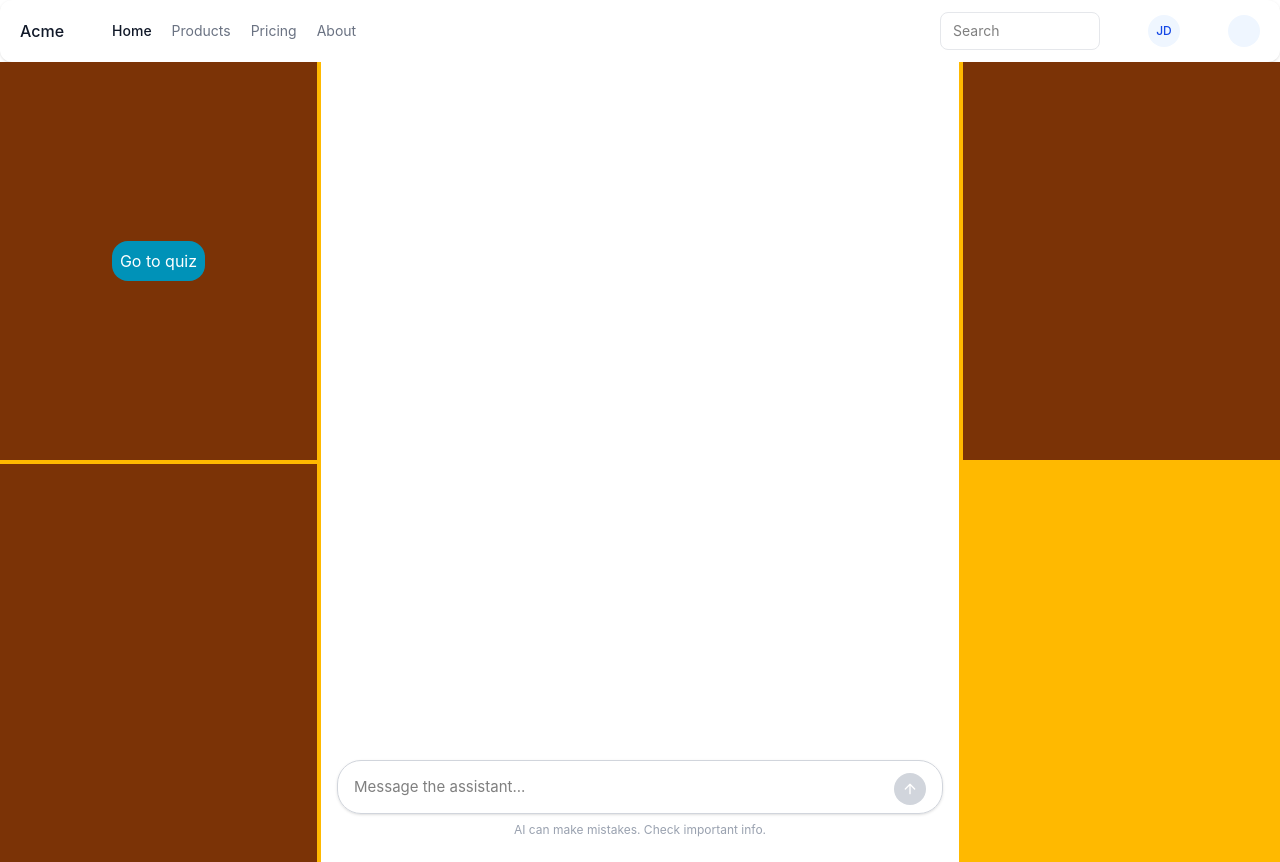
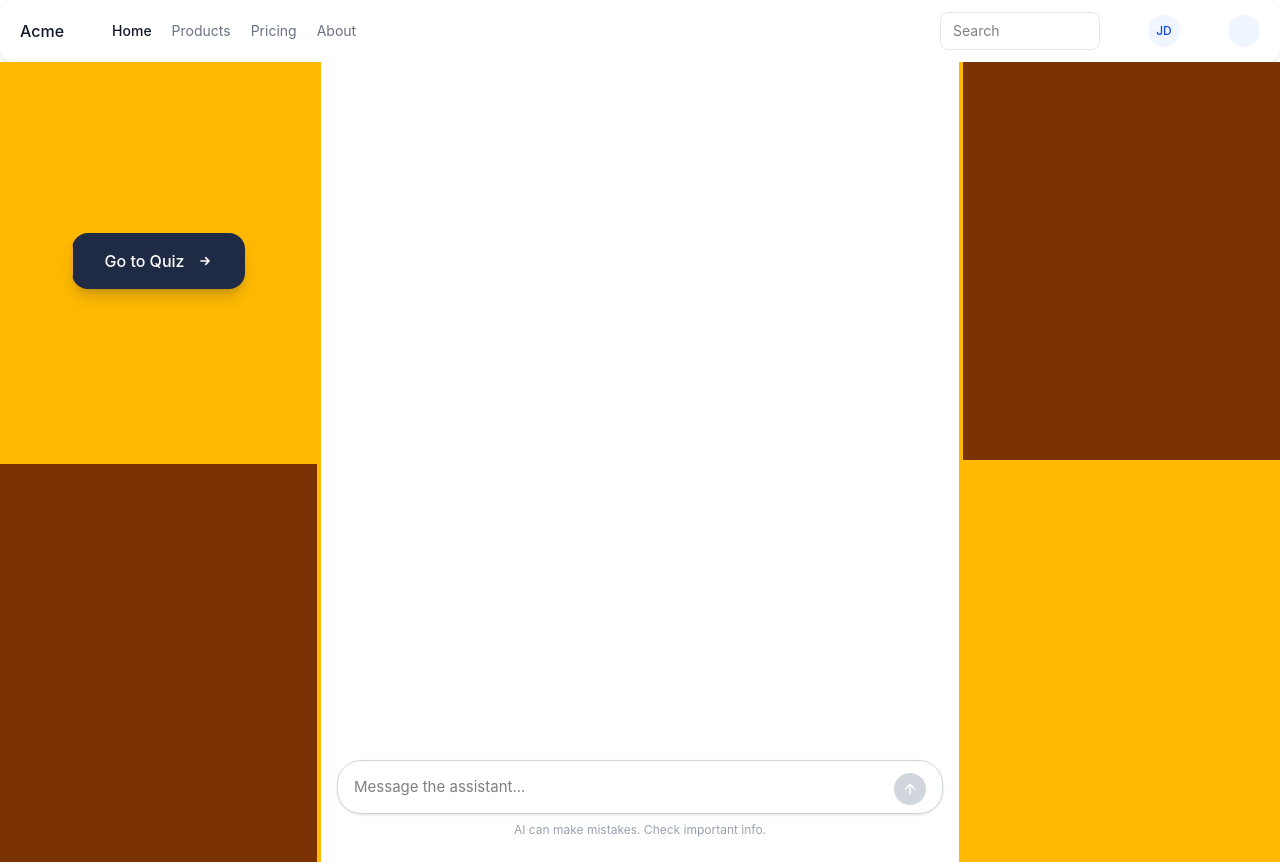
Before and after one commit to tiwarinirjal0-sketch/learnmate, a React (Vite) app in the folder study-assistant-frontend/: page / in a window 1280 px wide. Built offline with nearby package versions, Linux system fonts and the light colour scheme.

Commit message:
WIP: add animated nav button in hero section to quiz route

```diff
--- a/study-assistant-frontend/src/pages/Homepage.jsx
+++ b/study-assistant-frontend/src/pages/Homepage.jsx
@@ -7,10 +7,28 @@ export default function Home(){
 
         <>
          <div className="w-screen min-h-screen bg-amber-400 grid grid-cols-4 grid-rows-2 gap-1">
-              <div className="bg-amber-900 flex items-center justify-center">
-                 <button
-                 onClick={()=>nav('/quiz')}
-                 className="text-white bg-cyan-600 p-2 rounded-2xl hover:bg-blue-300 hover:text-black">Go to quiz</button>
+              <div className="flex items-center justify-center py-10">
+                <button
+                    onClick={() => nav('/quiz')}
+                    className="group relative inline-flex items-center gap-3 px-8 py-4 rounded-2xl bg-[#1F2A44] text-white font-['Inter'] text-base font-medium overflow-hidden shadow-lg shadow-[#1F2A44]/20 transition-all duration-300 hover:shadow-xl hover:shadow-[#F2A93B]/30 hover:-translate-y-0.5"
+                >
+                    {/* Amber sweep on hover */}
+                    <span className="absolute inset-0 bg-[#F2A93B] translate-x-[-100%] group-hover:translate-x-0 transition-transform duration-300 ease-out" />
+
+                    {/* Text + icon sit above the sweep */}
+                    <span className="relative z-10 transition-colors duration-300 group-hover:text-[#1F2A44]">
+                        Go to Quiz
+                    </span>
+                    <svg
+                        className="relative z-10 w-4 h-4 transition-all duration-300 group-hover:translate-x-1 group-hover:text-[#1F2A44]"
+                        fill="none"
+                        viewBox="0 0 24 24"
+                        stroke="currentColor"
+                        strokeWidth={2.5}
+                    >
+                        <path strokeLinecap="round" strokeLinejoin="round" d="M13 7l5 5m0 0l-5 5m5-5H6" />
+                    </svg>
+                </button>
               </div>
               <div className="bg-amber-900 col-span-2 row-span-2">
                 <ChatBox />
```
